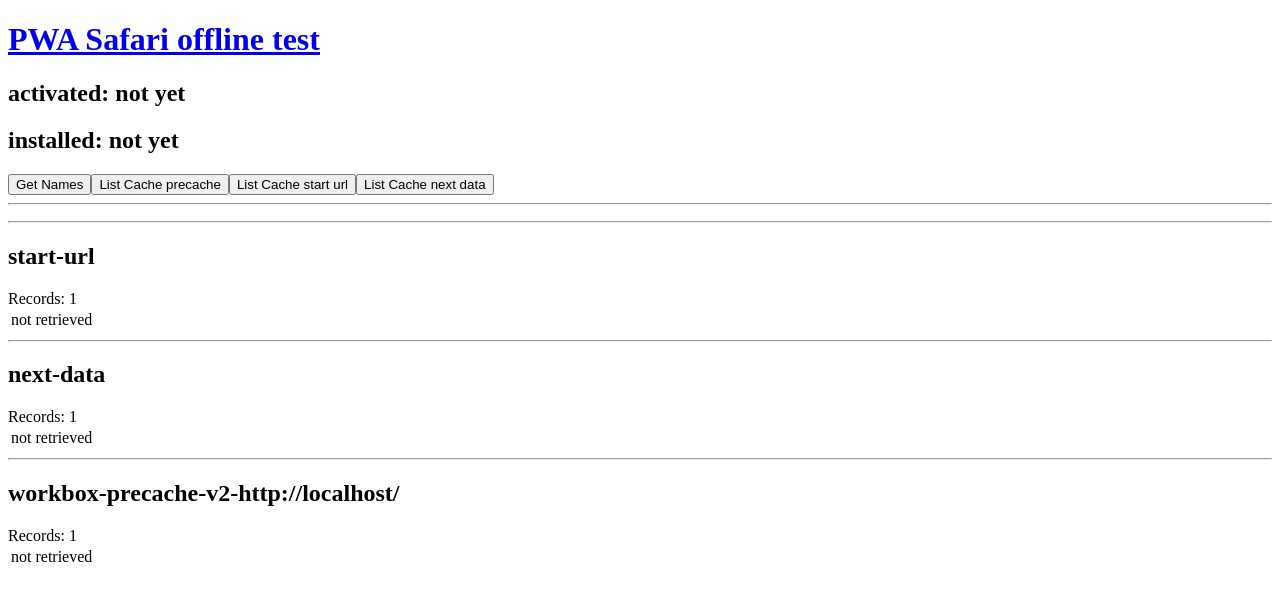
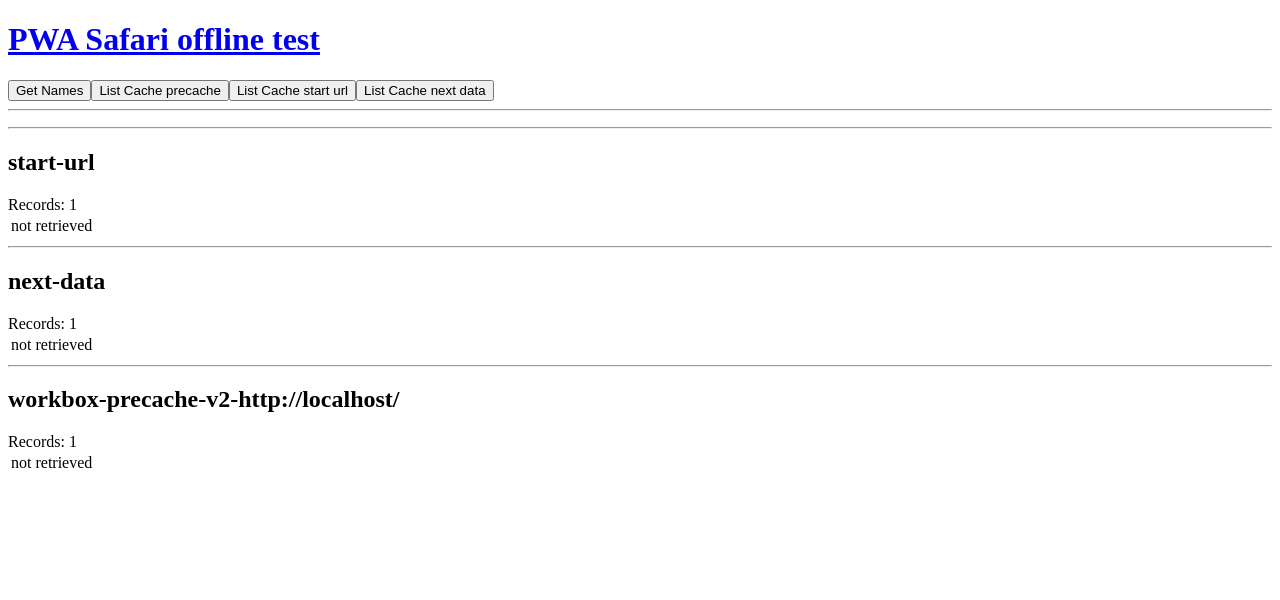
Before and after one commit to kellypacker/kellys-pwa, a Next.js app: page / in a window 1280 px wide. Shown: the top 600 px of the page. Built offline with nearby package versions, Linux system fonts and the light colour scheme.

Commit message:
Remove activated

```diff
--- a/pages/[slug]/index.js
+++ b/pages/[slug]/index.js
@@ -23,6 +23,8 @@
         <>
             <h1>TEST {slug}</h1>
 
+            <h2>uhhhhh</h2>
+
             <h2>
                 <Link href="/">Home</Link>
             </h2>
--- a/pages/index.js
+++ b/pages/index.js
@@ -6,22 +6,6 @@
 export default function Home() {
   const [activated, setActivated] = useState('not yet');
   const [installed, setInstalled] = useState('not yet');
-
-  useEffect(() => {
-    // Listen to the response
-    navigator.serviceWorker.onmessage = (event) => {
-      if (event.data.type === 'ACTIVATED') {
-        setActivated('activated');
-      }
-      if (event.data.type === 'INSTALLED') {
-        setInstalled('installed');
-      }
-
-    };
-
-  }, []);
-
-
 
   return (
     <div className="container">
@@ -60,8 +44,7 @@
         <h1 className="title">
           <Link href="/test">PWA Safari offline test</Link>
         </h1>
-        <h2>activated: {activated}</h2>
-        <h2>installed: {installed}</h2>
+
         <CacheDisplay />
 
       </main>
```
Also changed, not shown: worker/index.js (+22 -22 lines).
